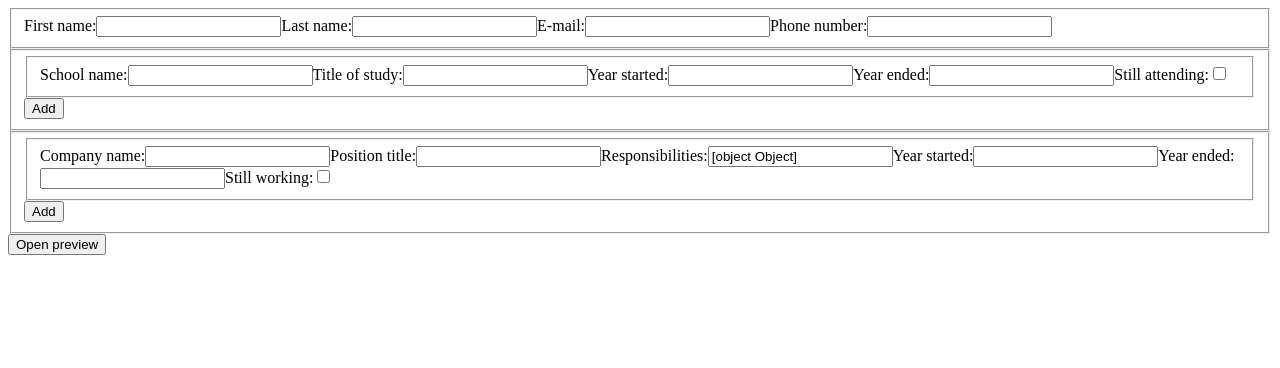
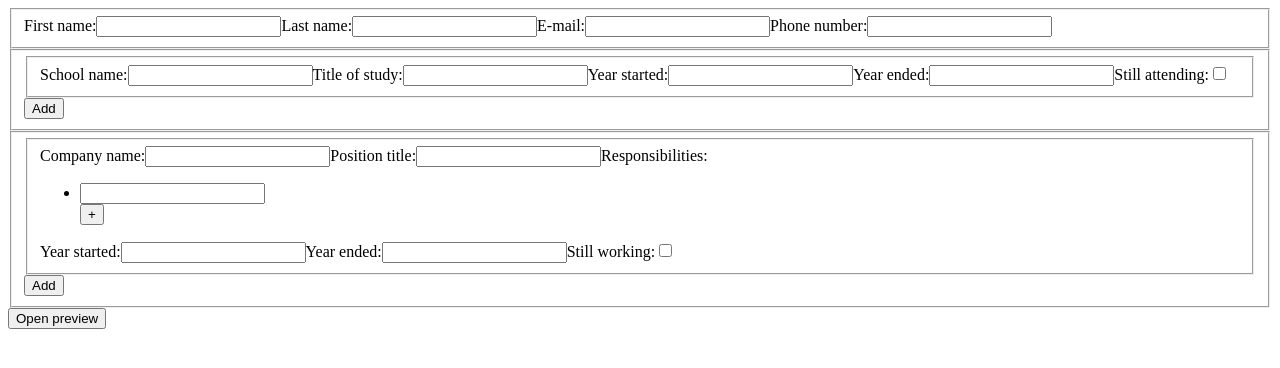
Before and after one commit to bigacz/cv-creator, a React (Vite) app: page / in a window 1280 px wide. Shown: the top 368 px of the page. Built offline with nearby package versions, Linux system fonts and the light colour scheme.

Commit message:
add duties editor and preview

```diff
--- a/src/components/CvCreator.jsx
+++ b/src/components/CvCreator.jsx
@@ -94,9 +94,9 @@ function CvCreator() {
     const editedDuties = editedJob.duties;
 
     const editedDutyIndex = editedDuties.findIndex((e) => e.id == dutyId);
-    const editedDuty = editedDuty[editedDutyIndex];
+    const editedDuty = editedDuties[editedDutyIndex];
 
-    const newDuty = { ...editedDuty, text: value };
+    const newDuty = { ...editedDuty, value };
     const newDuties = editedDuties.toSpliced(editedDutyIndex, 1, newDuty);
     const newJob = { ...editedJob, duties: newDuties };
     const newJobs = jobs.toSpliced(editedJobIndex, 1, newJob);
--- a/src/components/editor/ExperienceEditor.jsx
+++ b/src/components/editor/ExperienceEditor.jsx
@@ -1,4 +1,14 @@
-function ExperienceEditor({ jobs, handleChange, handleAdd, handleRemove }) {
+import FlexInputList from './FlexInputList';
+
+function ExperienceEditor({
+  jobs,
+  handleChange,
+  handleAdd,
+  handleRemove,
+  handleDutiesChange,
+  handleDutiesAdd,
+  handleDutiesRemove,
+}) {
   const isRemoveButtonAdded = jobs.length > 1;
 
   const jobFieldsets = jobs.map((job) => {
@@ -11,6 +21,18 @@ function ExperienceEditor({ jobs, handleChange, handleAdd, handleRemove }) {
       yearEnded,
       isEnded,
     } = job;
+
+    function handleDutiesChangeBinded(dutyId, value) {
+      handleDutiesChange(id, dutyId, value);
+    }
+
+    function handleDutiesAddBinded() {
+      handleDutiesAdd(id);
+    }
+
+    function handleDutiesRemoveBinded(dutyId) {
+      handleDutiesRemove(id, dutyId);
+    }
 
     return (
       <fieldset key={id} data-index={id}>
@@ -36,12 +58,11 @@ function ExperienceEditor({ jobs, handleChange, handleAdd, handleRemove }) {
         </label>
         <label>
           Responsibilities:
-          <input
-            type="text"
-            value={duties}
-            onChange={(event) => {
-              handleChange(id, 'duties', event.target.value);
-            }}
+          <FlexInputList
+            entries={duties}
+            handleChange={handleDutiesChangeBinded}
+            handleAdd={handleDutiesAddBinded}
+            handleRemove={handleDutiesRemoveBinded}
           />
         </label>
         <label>
--- /dev/null
+++ b/src/components/editor/FlexInputList.jsx
@@ -0,0 +1,40 @@
+function FlexInputList({ entries, handleChange, handleAdd, handleRemove }) {
+  const isRemoveButtonAdded = entries.length > 1;
+
+  const listItems = entries.map((entry) => {
+    const { id, value } = entry;
+
+    return (
+      <li key={id}>
+        <input
+          type="text"
+          value={value}
+          onChange={(event) => {
+            handleChange(id, event.target.value);
+          }}
+        />
+        {isRemoveButtonAdded && (
+          <button
+            type="button"
+            onClick={() => {
+              handleRemove(id);
+            }}
+          >
+            Remove
+          </button>
+        )}
+      </li>
+    );
+  });
+
+  return (
+    <ul>
+      {listItems}
+      <button type="button" onClick={handleAdd}>
+        +
+      </button>
+    </ul>
+  );
+}
+
+export default FlexInputList;
--- a/src/components/preview/ExperiencePreview.jsx
+++ b/src/components/preview/ExperiencePreview.jsx
@@ -10,11 +10,15 @@ function ExperiencePreview({ jobs }) {
       isEnded,
     } = job;
 
+    const dutiesList = duties.map((duty) => {
+      return <p key={duty.id}>{duty.value}</p>;
+    });
+
     return (
       <div key={id}>
         <p>{companyName}</p>
         <p>{positionTitle}</p>
-        <p>{duties}</p>
+        {dutiesList}
         <p>{yearStarted}</p>
         <p>{yearEnded}</p>
         <p>{isEnded}</p>
--- a/src/data/defaultCvValues.js
+++ b/src/data/defaultCvValues.js
@@ -14,7 +14,7 @@ const defaultSchool = {
   isEnded: false,
 };
 
-const defaultDuty = { id: 0, text: '' };
+const defaultDuty = { id: 0, value: '' };
 
 const defaultJob = {
   id: 0,
```
